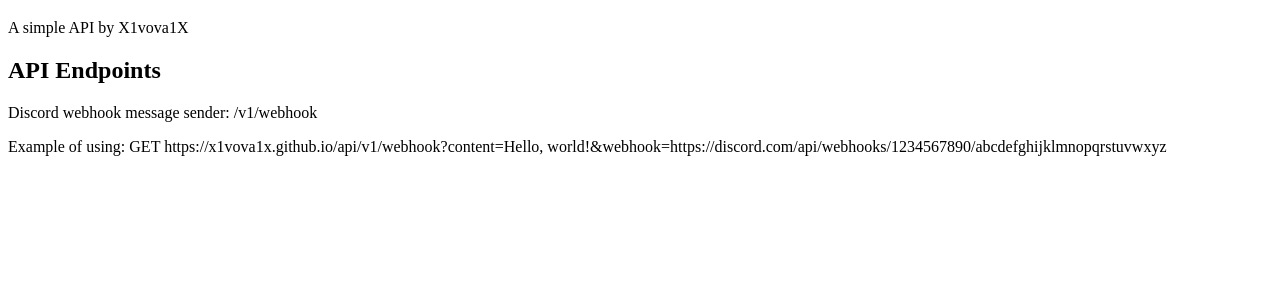
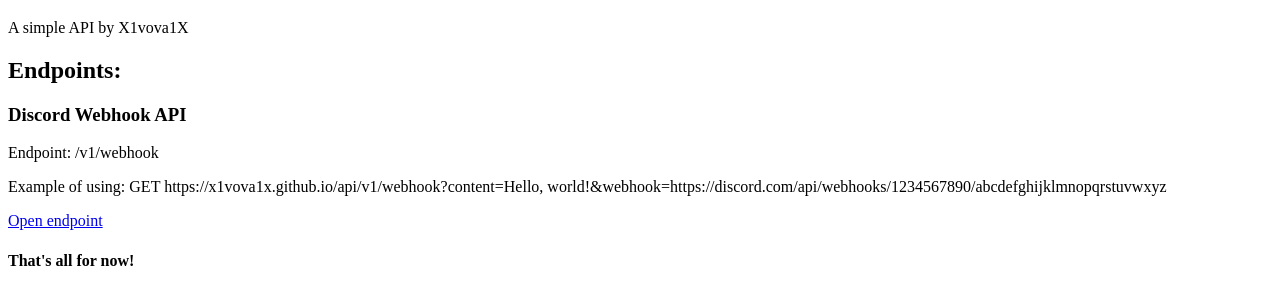
Before and after one commit to X1vova1X/api, a plain HTML site: page index.html in a window 1280 px wide. Shown: the part 61-366 px from the top of the page. Drawn offline with Linux system fonts and the light colour scheme.

Commit message:
Update index.html

```diff
--- a/index.html
+++ b/index.html
@@ -11,8 +11,11 @@
 <body>
   <h1>X1vova1X API</h1>
   <p>A simple API by X1vova1X</p>
-  <h2>API Endpoints</h2>
-  <p>Discord webhook message sender: /v1/webhook</p>
+  <h2>Endpoints:</h2>
+  <h3>Discord Webhook API</h3>
+  <p>Endpoint: /v1/webhook</p>
   <p>Example of using: GET https://x1vova1x.github.io/api/v1/webhook?content=Hello, world!&webhook=https://discord.com/api/webhooks/1234567890/abcdefghijklmnopqrstuvwxyz</p>
+  <a href="https://x1vova1x.github.io/api/v1/webhook">Open endpoint</a>
+  <h4>That's all for now!</h4>
 </body>
 </html>
```
